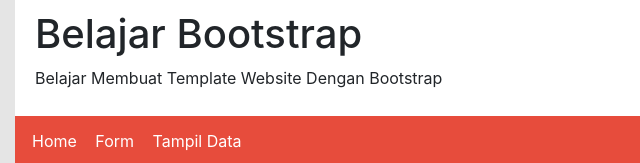
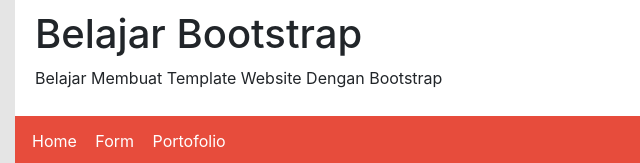
Before and after one commit to dafanusa/dafanusa.github.io, a plain HTML site: page index.html in a window 1280 px wide. Shown: the top 163 px of the page, 70-710 px from the left. Drawn offline with nearby package versions, Linux system fonts and the light colour scheme.

Commit message:
Update index.html

```diff
--- a/index.html
+++ b/index.html
@@ -23,7 +23,7 @@
           <ul>
             <li><a href="index.html">Home</a></li>
             <li><a href="form.html">Form</a></li>
-            <li><a href="tampilData.html">Tampil Data</a></li>
+            <li><a href="tampilData.html">Portofolio</a></li>
           </ul>
         </nav>
       </div>
```
